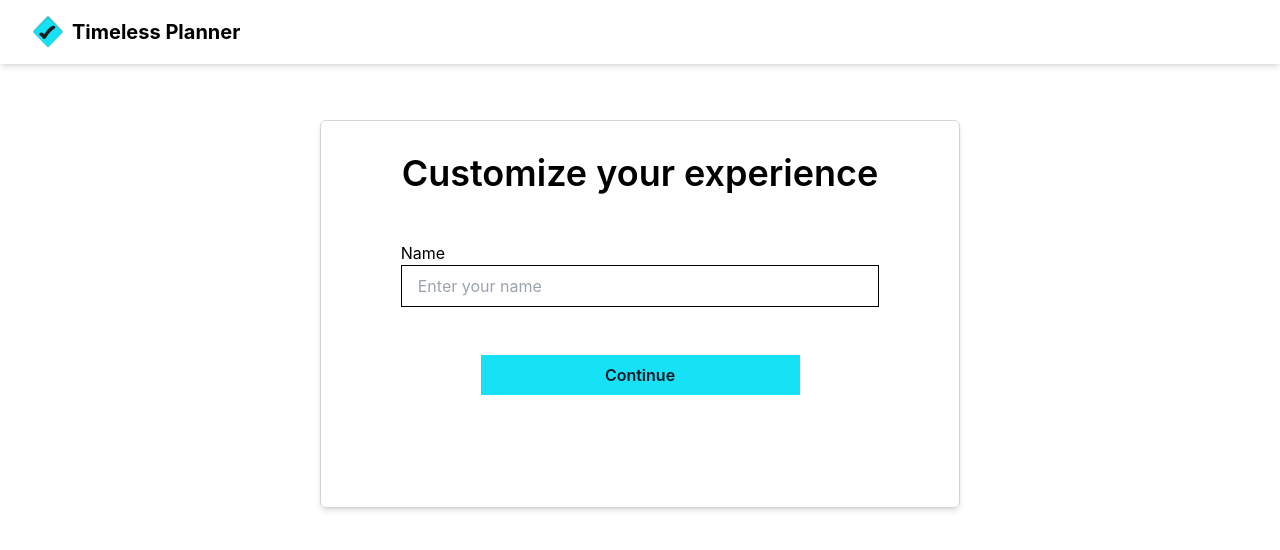
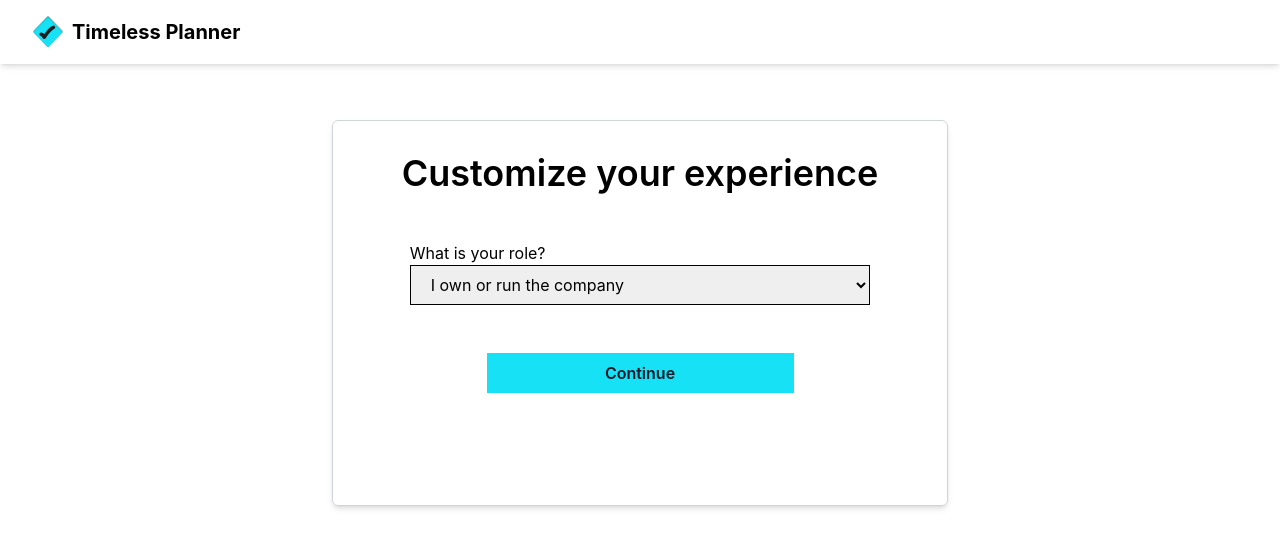
Before and after one commit to kingieX/timeless-event, a React (Vite) app: page /signup/customize-experience in a window 1280 px wide. Shown: the top 550 px of the page. Built offline with nearby package versions, Linux system fonts and the light colour scheme.

Commit message:
new update

```diff
--- a/src/pages/upboardingPages/Onboard2.jsx
+++ b/src/pages/upboardingPages/Onboard2.jsx
@@ -21,18 +21,31 @@ const Onboard2 = () => {
         </Link>
       </div>
 
-      <div className="flex flex-col justify-center items-center">
+      <div className="flex flex-col justify-center items-center mx-6">
         <div className="flex flex-col justify-center items-center lg:w-1/2  my-8 py-8 lg:pb-28 lg:shadow-md lg:border lg:border-gray rounded-md">
           <h2 className="lg:text-4xl text-2xl font-semibold lg:mb-12 mb-8 text-center">
             Customize your experience
           </h2>
           <div className="lg:w-3/4 w-full mb-12">
-            <label className="block text-gray-700">Name</label>
-            <input
+            <label className="block text-gray-700">What is your role?</label>
+            {/* <input
               type="text"
               placeholder="Enter your name"
               className="w-full px-4 py-2 border border-gray-300 focus:outline-none focus:border-primary"
-            />
+            /> */}
+            <select
+              id="options"
+              className="w-full px-4 py-2 border border-gray-300 focus:outline-none focus:border-primary"
+            >
+              <option value="" disabled>
+                Select an option
+              </option>
+              <option value="option1">I own or run the company</option>
+              <option value="option2">
+                I lead a team within the company or organisation
+              </option>
+              <option value="option3">I’m a team member</option>
+            </select>
           </div>
           <button
             onClick={handleButtonClick}
```
